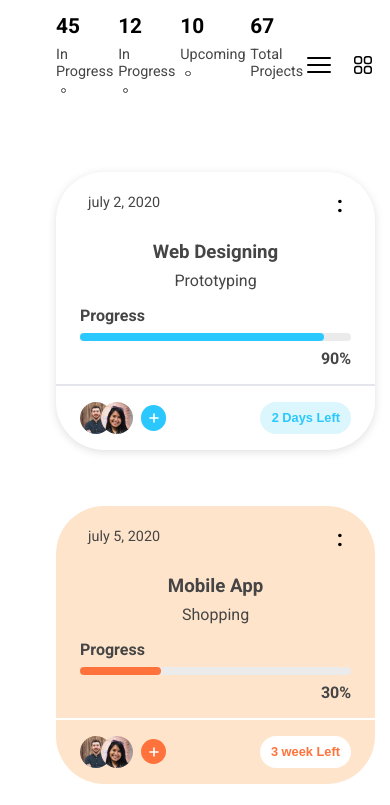
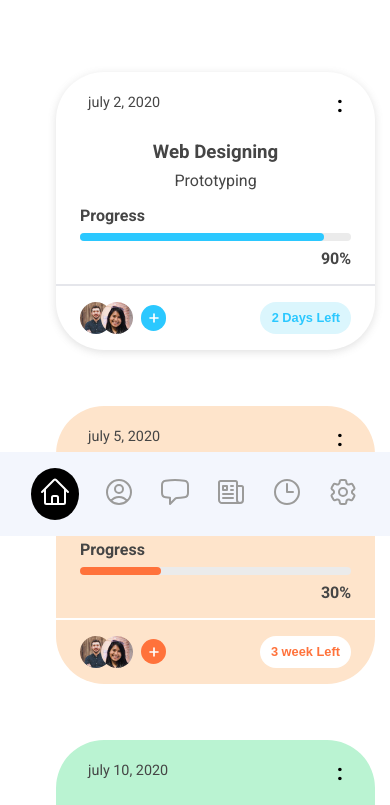
Before and after one commit to darshan-softrefine/course1-test, a website: page index.html in a window 390 px wide. Shown: the part 308-1113 px from the top of the page. Drawn offline with nearby package versions, Linux system fonts and the light colour scheme.

Commit message:
bottom navigation changes

```diff
--- a/index.html
+++ b/index.html
@@ -21,6 +21,68 @@
 </head>
 
 <body>
+    <div class="navigation desktop">
+
+        <span class="navigation__humberger">
+            &nbsp;
+        </span>
+
+        <ul class="navigation__container">
+            <li class="navigation__container__items">
+                <svg xmlns="http://www.w3.org/2000/svg" fill="none" viewBox="0 0 24 24" stroke-width="1.5"
+                    stroke="currentColor"
+                    class="navigation__container__items__icon navigation__container__items__icon-white">
+                    <path stroke-linecap="round" stroke-linejoin="round"
+                        d="M2.25 12l8.954-8.955c.44-.439 1.152-.439 1.591 0L21.75 12M4.5 9.75v10.125c0 .621.504 1.125 1.125 1.125H9.75v-4.875c0-.621.504-1.125 1.125-1.125h2.25c.621 0 1.125.504 1.125 1.125V21h4.125c.621 0 1.125-.504 1.125-1.125V9.75M8.25 21h8.25" />
+                </svg>
+            </li>
+
+            <li class="navigation__container__items">
+                <svg xmlns="http://www.w3.org/2000/svg" fill="none" viewBox="0 0 24 24" stroke-width="1.5"
+                    stroke="currentColor" class="navigation__container__items__icon">
+                    <path stroke-linecap="round" stroke-linejoin="round"
+                        d="M17.982 18.725A7.488 7.488 0 0012 15.75a7.488 7.488 0 00-5.982 2.975m11.963 0a9 9 0 10-11.963 0m11.963 0A8.966 8.966 0 0112 21a8.966 8.966 0 01-5.982-2.275M15 9.75a3 3 0 11-6 0 3 3 0 016 0z" />
+                </svg>
+
+            </li>
+
+            <li class="navigation__container__items">
+                <svg xmlns="http://www.w3.org/2000/svg" fill="none" viewBox="0 0 24 24" stroke-width="1.5"
+                    stroke="currentColor" class="navigation__container__items__icon">
+                    <path stroke-linecap="round" stroke-linejoin="round"
+                        d="M2.25 12.76c0 1.6 1.123 2.994 2.707 3.227 1.087.16 2.185.283 3.293.369V21l4.076-4.076a1.526 1.526 0 011.037-.443 48.282 48.282 0 005.68-.494c1.584-.233 2.707-1.626 2.707-3.228V6.741c0-1.602-1.123-2.995-2.707-3.228A48.394 48.394 0 0012 3c-2.392 0-4.744.175-7.043.513C3.373 3.746 2.25 5.14 2.25 6.741v6.018z" />
+                </svg>
+
+            </li>
+
+            <li class="navigation__container__items">
+                <svg xmlns="http://www.w3.org/2000/svg" fill="none" viewBox="0 0 24 24" stroke-width="1.5"
+                    stroke="currentColor" class="navigation__container__items__icon">
+                    <path stroke-linecap="round" stroke-linejoin="round"
+                        d="M12 7.5h1.5m-1.5 3h1.5m-7.5 3h7.5m-7.5 3h7.5m3-9h3.375c.621 0 1.125.504 1.125 1.125V18a2.25 2.25 0 01-2.25 2.25M16.5 7.5V18a2.25 2.25 0 002.25 2.25M16.5 7.5V4.875c0-.621-.504-1.125-1.125-1.125H4.125C3.504 3.75 3 4.254 3 4.875V18a2.25 2.25 0 002.25 2.25h13.5M6 7.5h3v3H6v-3z" />
+                </svg>
+
+            </li>
+
+            <li class="navigation__container__items">
+                <svg xmlns="http://www.w3.org/2000/svg" fill="none" viewBox="0 0 24 24" stroke-width="1.5"
+                    stroke="currentColor" class="navigation__container__items__icon">
+                    <path stroke-linecap="round" stroke-linejoin="round"
+                        d="M12 6v6h4.5m4.5 0a9 9 0 11-18 0 9 9 0 0118 0z" />
+                </svg>
+
+            </li>
+            <li class="navigation__container__items">
+                <svg xmlns="http://www.w3.org/2000/svg" fill="none" viewBox="0 0 24 24" stroke-width="1.5"
+                    stroke="currentColor" class="navigation__container__items__icon">
+                    <path stroke-linecap="round" stroke-linejoin="round"
+                        d="M9.594 3.94c.09-.542.56-.94 1.11-.94h2.593c.55 0 1.02.398 1.11.94l.213 1.281c.063.374.313.686.645.87.074.04.147.083.22.127.324.196.72.257 1.075.124l1.217-.456a1.125 1.125 0 011.37.49l1.296 2.247a1.125 1.125 0 01-.26 1.431l-1.003.827c-.293.24-.438.613-.431.992a6.759 6.759 0 010 .255c-.007.378.138.75.43.99l1.005.828c.424.35.534.954.26 1.43l-1.298 2.247a1.125 1.125 0 01-1.369.491l-1.217-.456c-.355-.133-.75-.072-1.076.124a6.57 6.57 0 01-.22.128c-.331.183-.581.495-.644.869l-.213 1.28c-.09.543-.56.941-1.11.941h-2.594c-.55 0-1.02-.398-1.11-.94l-.213-1.281c-.062-.374-.312-.686-.644-.87a6.52 6.52 0 01-.22-.127c-.325-.196-.72-.257-1.076-.124l-1.217.456a1.125 1.125 0 01-1.369-.49l-1.297-2.247a1.125 1.125 0 01.26-1.431l1.004-.827c.292-.24.437-.613.43-.992a6.932 6.932 0 010-.255c.007-.378-.138-.75-.43-.99l-1.004-.828a1.125 1.125 0 01-.26-1.43l1.297-2.247a1.125 1.125 0 011.37-.491l1.216.456c.356.133.751.072 1.076-.124.072-.044.146-.087.22-.128.332-.183.582-.495.644-.869l.214-1.281z" />
+                    <path stroke-linecap="round" stroke-linejoin="round" d="M15 12a3 3 0 11-6 0 3 3 0 016 0z" />
+                </svg>
+
+            </li>
+        </ul>
+    </div>
     <div class="container">
         <header class="header">
 
@@ -71,7 +133,7 @@
         </header>
 
 
-        <div class="navigation">
+        <div class="navigation mobile">
 
             <span class="navigation__humberger">
                 &nbsp;
--- a/sass/_components.scss
+++ b/sass/_components.scss
@@ -171,6 +171,9 @@
         flex-direction: row;
         justify-content: center;
         padding-top: 0rem;
+        position: fixed;
+        bottom: 0;
+        width: 100%;
     }
 
     &__humberger {
--- a/sass/main.scss
+++ b/sass/main.scss
@@ -27,7 +27,7 @@ body {
         display: grid;
         grid-template-columns: 1fr !important;
         /* grid-template-rows: 80px 1fr 600px; */
-        grid-template-rows: 80px 100px 1fr 600px;
+        grid-template-rows: 80px 1fr 1fr 100px;
     }
 }
 
@@ -45,7 +45,20 @@ body {
 
     @media only screen and (max-width:42rem) {
         grid-column: 1;
-        grid-row: 2/3;
+        grid-row: 4/5;
+    }
+}
+
+.mobile {
+
+    @media only screen and (max-width:42rem) {
+        display: none;
+    }
+}
+
+.desktop {
+    @media only screen and (min-width:42rem) {
+        display: none;
     }
 }
 
@@ -62,6 +75,6 @@ body {
 
     @media only screen and (max-width:42rem) {
         grid-column: 1;
-        grid-row: 4/5;
+        grid-row: 3/4;
     }
 }
```
Also changed, not shown: css/style.css.
